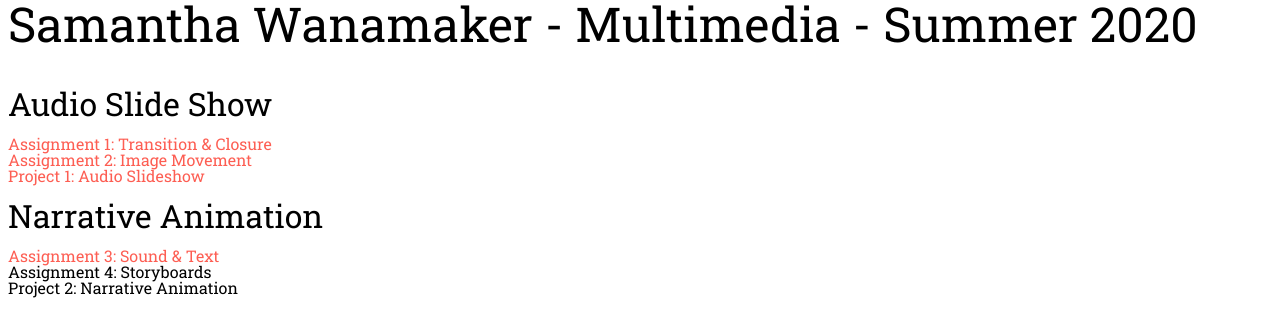
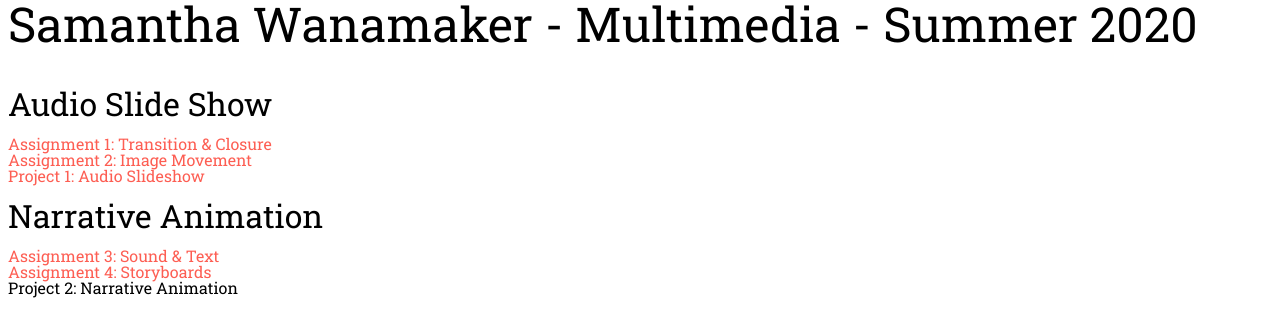
Before and after one commit to swanamak/swanamak.github.io, a plain HTML site: page index.html in a window 1280 px wide. Drawn offline with Linux system fonts and the light colour scheme.

Commit message:
assignment4

```diff
--- a/index.html
+++ b/index.html
@@ -19,7 +19,7 @@
             <p><a href="https://youtu.be/YRURWe3c1iM">Project 1: Audio Slideshow</a></p>
             <h2 class="title">Narrative Animation</h2>
             <p><a href="https://youtu.be/8DzbYCgJ2Ok">Assignment 3: Sound & Text</a></p>
-            <p>Assignment 4: Storyboards</p>
+            <p><a href="files/storyboard.pdf">Assignment 4: Storyboards</a></p>
             <p>Project 2: Narrative Animation</p>
         </div>
     </div>
```
Also changed, not shown: 1 other file.
